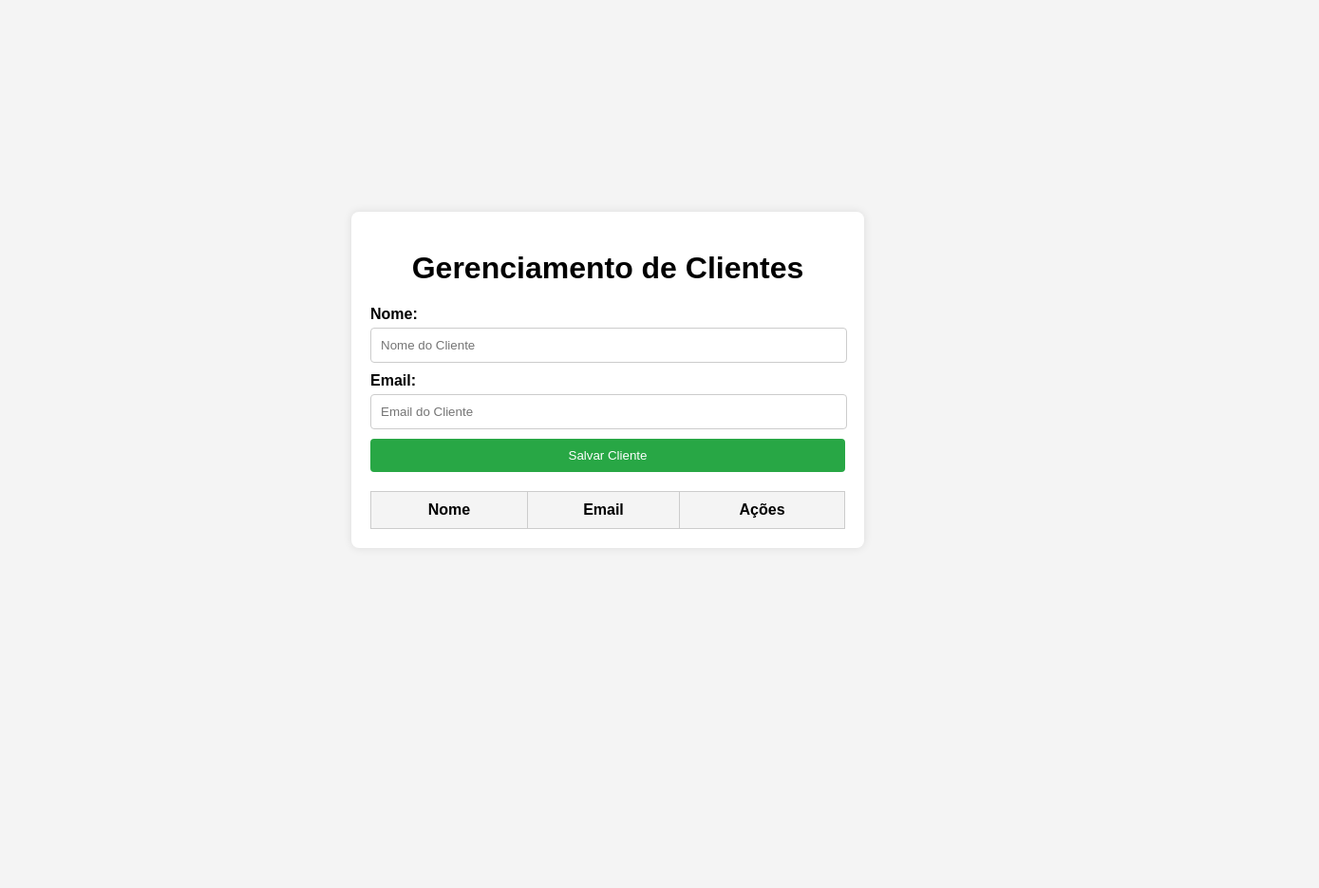
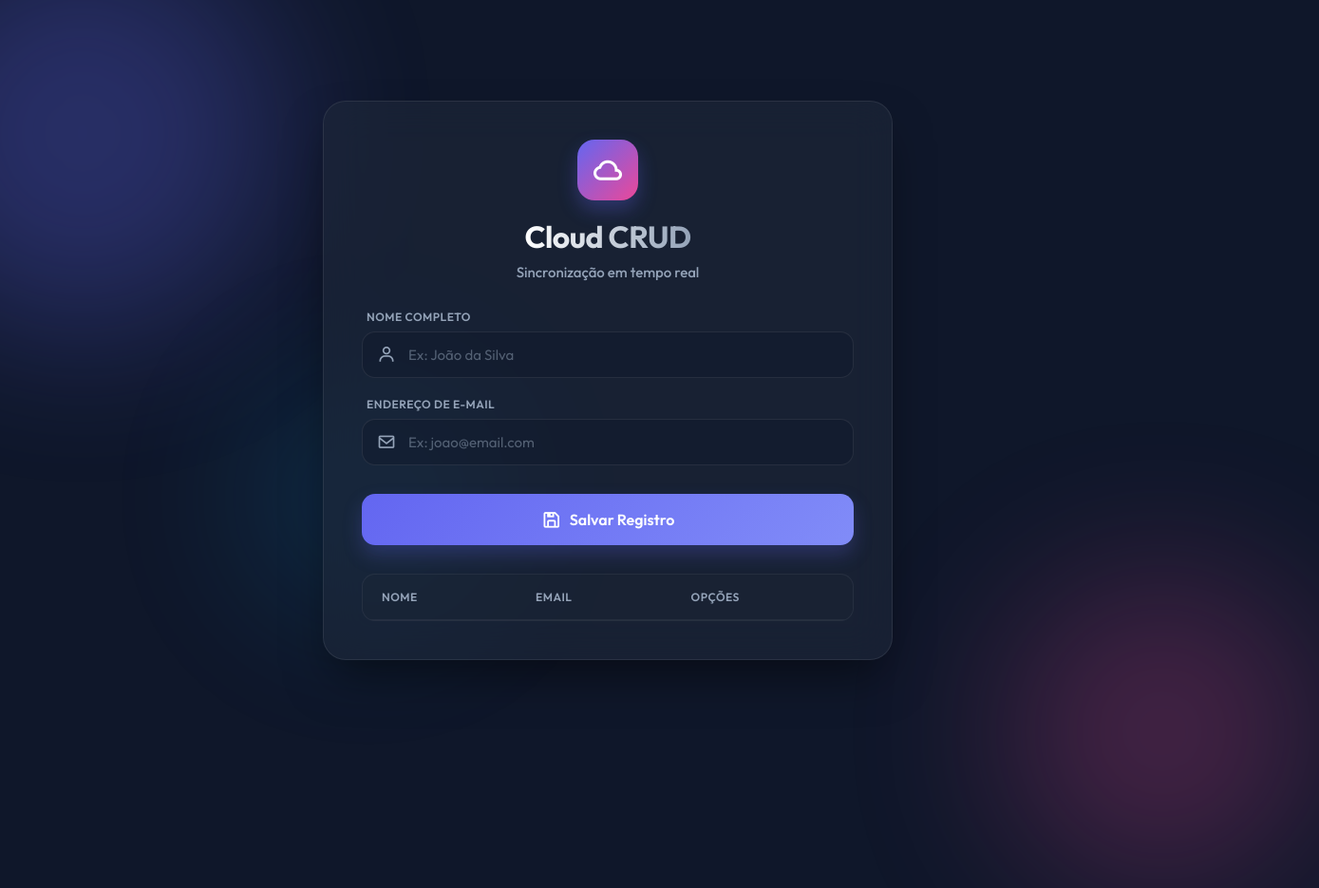
Before and after one commit to PadilhaaUser/CRUD, a plain HTML site: page index.html in a window 1280 px wide. Shown: the whole page at 95% size, 1389 px wide, since content can reach past the window. Before the commit the page ends 800 px from the top, so only its background shows below. Drawn offline with nearby package versions, Linux system fonts and the light colour scheme; no server answers.

Commit message:
feat: Restilização completa do UI (Dark Mode, Glassmorphism e Animações)

```diff
--- a/index.html
+++ b/index.html
@@ -3,35 +3,68 @@
 <head>
     <meta charset="UTF-8">
     <meta name="viewport" content="width=device-width, initial-scale=1.0">
-    <title>Gerenciamento de Clientes</title>
+    <title>Cloud CRUD</title>
+    <!-- Modern Typography -->
+    <link rel="preconnect" href="https://fonts.googleapis.com">
+    <link rel="preconnect" href="https://fonts.gstatic.com" crossorigin>
+    <link href="https://fonts.googleapis.com/css2?family=Outfit:wght@300;400;500;600;700&display=swap" rel="stylesheet">
+    <!-- Icons (Boxicons) -->
+    <link href='https://unpkg.com/boxicons@2.1.4/css/boxicons.min.css' rel='stylesheet'>
     <link rel="stylesheet" href="./style.css">
 </head>
 <body>
-    <div class="container">
-        <h1>Gerenciamento de Clientes</h1>
+    <!-- Background Animated Shapes (Glassmorphism Magic) -->
+    <div class="bg-shape shape1"></div>
+    <div class="bg-shape shape2"></div>
+    <div class="bg-shape shape3"></div>
+
+    <div class="container glass">
+        <header>
+            <div class="icon-wrapper">
+                <i class='bx bx-cloud'></i>
+            </div>
+            <h1>Cloud CRUD</h1>
+            <p>Sincronização em tempo real</p>
+        </header>
+
         <form id="formularioCliente">
             <input type="hidden" id="clienteId">
-            <div>
-                <label for="nomeCliente">Nome:</label>
-                <input type="text" id="nomeCliente" placeholder="Nome do Cliente" required>
+
+            <div class="input-box">
+                <label for="nomeCliente">Nome Completo</label>
+                <div class="input-wrapper">
+                    <i class='bx bx-user'></i>
+                    <input type="text" id="nomeCliente" placeholder="Ex: João da Silva" required>
                 </div>
-            <div>
-                <label for="emailCliente">Email:</label>
-                <input type="email" id="emailCliente" placeholder="Email do Cliente" required>
             </div>
-            <button type="submit">Salvar Cliente</button>
+
+            <div class="input-box">
+                <label for="emailCliente">Endereço de E-mail</label>
+                <div class="input-wrapper">
+                    <i class='bx bx-envelope'></i>
+                    <input type="email" id="emailCliente" placeholder="Ex: joao@email.com" required>
+                </div>
+            </div>
+
+            <button type="submit" class="btn-submit">
+                <i class='bx bx-save'></i> Salvar Registro
+            </button>
         </form>
+
+        <div class="table-container">
             <table>
                 <thead>
                     <tr>
                         <th>Nome</th>
                         <th>Email</th>
-                    <th>Ações</th>
+                        <th>Opções</th>
                     </tr>
                 </thead>
                 <tbody id="corpoTabelaClientes"></tbody>
             </table>
         </div>
+    </div>
+
     <script type="module" src="./app.js"></script>
 </body>
 </html>
--- a/style.css
+++ b/style.css
@@ -1,59 +1,237 @@
+/* DESIGN SYSTEM & VARIABLES */
+:root {
+    --bg-color: #0f172a;
+    --glass-bg: rgba(30, 41, 59, 0.6);
+    --glass-border: rgba(255, 255, 255, 0.08);
+    --primary-color: #6366f1;
+    --primary-hover: #4f46e5;
+    --accent-color: #ec4899;
+    --text-main: #f8fafc;
+    --text-muted: #94a3b8;
+    --danger: #ef4444;
+    --danger-hover: #dc2626;
+    --edit: #10b981;
+    --edit-hover: #059669;
+}
+
+* {
+    margin: 0;
+    padding: 0;
+    box-sizing: border-box;
+    font-family: 'Outfit', sans-serif;
+}
+
 body {
-    font-family: Arial, sans-serif;
-    background-color: #f4f4f4;
+    background-color: var(--bg-color);
+    color: var(--text-main);
     display: flex;
     justify-content: center;
     align-items: center;
-    height: 100vh;
-    margin: 0;
+    min-height: 100vh;
+    overflow: hidden;
+    position: relative;
+    padding: 20px;
 }
 
+/* BACKGROUND ORBS MAGIC */
+.bg-shape {
+    position: absolute;
+    border-radius: 50%;
+    filter: blur(80px);
+    z-index: -1;
+    animation: float 10s infinite alternate ease-in-out;
+}
+
+.shape1 {
+    width: 400px;
+    height: 400px;
+    background: var(--primary-color);
+    top: -10%;
+    left: -10%;
+    opacity: 0.3;
+}
+
+.shape2 {
+    width: 300px;
+    height: 300px;
+    background: var(--accent-color);
+    bottom: -10%;
+    right: -5%;
+    opacity: 0.25;
+    animation-delay: -5s;
+}
+
+.shape3 {
+    width: 250px;
+    height: 250px;
+    background: #0ea5e9;
+    bottom: 20%;
+    left: 20%;
+    opacity: 0.15;
+    animation-duration: 15s;
+}
+
+@keyframes float {
+    0% { transform: translate(0, 0) scale(1); }
+    100% { transform: translate(30px, 40px) scale(1.1); }
+}
+
+/* CONTAINER & GLASSMORPHISM */
 .container {
-    background: white;
-    padding: 20px;
-    border-radius: 8px;
-    box-shadow: 0 0 10px rgba(0, 0, 0, 0.1);
-    width: 500px;
+    width: 100%;
+    max-width: 600px;
+    background: var(--glass-bg);
+    backdrop-filter: blur(20px);
+    -webkit-backdrop-filter: blur(20px);
+    border: 1px solid var(--glass-border);
+    border-radius: 24px;
+    padding: 40px;
+    box-shadow: 0 25px 50px -12px rgba(0, 0, 0, 0.5);
+    z-index: 10;
+    display: flex;
+    flex-direction: column;
+    gap: 30px;
+}
+
+/* HEADER */
+header {
+    text-align: center;
+    display: flex;
+    flex-direction: column;
+    align-items: center;
+    gap: 8px;
+}
+
+.icon-wrapper {
+    width: 64px;
+    height: 64px;
+    background: linear-gradient(135deg, var(--primary-color), var(--accent-color));
+    border-radius: 18px;
+    display: flex;
+    align-items: center;
+    justify-content: center;
+    font-size: 36px;
+    color: white;
+    box-shadow: 0 10px 20px rgba(99, 102, 241, 0.3);
+    margin-bottom: 10px;
 }
 
 h1 {
-    text-align: center;
+    font-size: 32px;
+    font-weight: 700;
+    letter-spacing: -0.5px;
+    background: linear-gradient(to right, #ffffff, #94a3b8);
+    -webkit-background-clip: text;
+    -webkit-text-fill-color: transparent;
 }
 
-form {
-    margin-bottom: 20px;
+p {
+    color: var(--text-muted);
+    font-size: 15px;
+    font-weight: 500;
 }
 
-form div {
-    margin-bottom: 10px;
+/* FORM */
+form {
+    display: flex;
+    flex-direction: column;
+    gap: 20px;
 }
 
-label {
-    display: block;
-    margin-bottom: 5px;
-    font-weight: bold;
+.input-box {
+    display: flex;
+    flex-direction: column;
+    gap: 8px;
+}
+
+.input-box label {
+    font-size: 12px;
+    font-weight: 600;
+    color: var(--text-muted);
+    text-transform: uppercase;
+    letter-spacing: 0.5px;
+    margin-left: 5px;
+}
+
+.input-wrapper {
+    position: relative;
+    display: flex;
+    align-items: center;
+}
+
+.input-wrapper i {
+    position: absolute;
+    left: 16px;
+    color: var(--text-muted);
+    font-size: 20px;
+    transition: 0.3s ease;
 }
 
 input[type="text"],
 input[type="email"] {
-    width: calc(100% - 20px);
-    padding: 10px;
-    border: 1px solid #ccc;
-    border-radius: 4px;
+    width: 100%;
+    padding: 14px 14px 14px 48px;
+    border-radius: 14px;
+    background: rgba(15, 23, 42, 0.4);
+    border: 1px solid var(--glass-border);
+    color: white;
+    font-size: 15px;
+    outline: none;
+    transition: all 0.3s ease;
 }
 
-button {
-    padding: 10px;
-    border: none;
-    background-color: #28a745;
-    color: white;
-    border-radius: 4px;
-    cursor: pointer;
-    width: 100%;
+input::placeholder {
+    color: rgba(148, 163, 184, 0.5);
 }
 
-button:hover {
-    background-color: #218838;
+input:focus {
+    background: rgba(15, 23, 42, 0.7);
+    border-color: var(--primary-color);
+    box-shadow: 0 0 0 4px rgba(99, 102, 241, 0.15);
+}
+
+input:focus + i, .input-wrapper:focus-within i {
+    color: var(--primary-color);
+}
+
+.btn-submit {
+    margin-top: 10px;
+    padding: 16px;
+    border-radius: 14px;
+    border: none;
+    background: linear-gradient(135deg, var(--primary-color), #818cf8);
+    color: white;
+    font-size: 16px;
+    font-weight: 600;
+    cursor: pointer;
+    display: flex;
+    align-items: center;
+    justify-content: center;
+    gap: 8px;
+    transition: all 0.3s ease;
+    box-shadow: 0 10px 20px rgba(99, 102, 241, 0.25);
+}
+
+.btn-submit i {
+    font-size: 22px;
+}
+
+.btn-submit:hover {
+    transform: translateY(-2px);
+    box-shadow: 0 15px 25px rgba(99, 102, 241, 0.35);
+}
+
+.btn-submit:active {
+    transform: translateY(0);
+}
+
+/* TABLE SECTION */
+.table-container {
+    width: 100%;
+    overflow-x: auto;
+    background: rgba(15, 23, 42, 0.3);
+    border-radius: 14px;
+    border: 1px solid var(--glass-border);
 }
 
 table {
@@ -61,35 +239,72 @@ table {
     border-collapse: collapse;
 }
 
-th,
-td {
-    padding: 10px;
-    border: 1px solid #ccc;
-    text-align: center;
+th, td {
+    padding: 16px 20px;
+    text-align: left;
+    border-bottom: 1px solid var(--glass-border);
 }
 
 th {
-    background-color: #f4f4f4;
+    background: rgba(255, 255, 255, 0.02);
+    font-size: 12px;
+    font-weight: 600;
+    color: var(--text-muted);
+    text-transform: uppercase;
+    letter-spacing: 0.5px;
 }
 
-.acoes button {
-    background-color: #007bff;
-    border: none;
-    color: white;
-    padding: 5px 10px;
-    border-radius: 4px;
-    cursor: pointer;
-    margin: 0 5px;
+td {
+    font-size: 15px;
+    font-weight: 400;
+    color: #e2e8f0;
 }
 
-.acoes button:hover {
-    background-color: #0056b3;
+tr:last-child td {
+    border-bottom: none;
 }
 
-.acoes .botao-excluir {
-    background-color: #dc3545;
+tr {
+    transition: background 0.2s ease;
 }
 
-.acoes .botao-excluir:hover {
-    background-color: #c82333;
+tbody tr:hover {
+    background: rgba(255, 255, 255, 0.04);
 }
+
+/* ACTION BUTTONS */
+.acoes {
+    display: flex;
+    gap: 8px;
+}
+
+td button {
+    padding: 8px 14px;
+    border-radius: 8px;
+    border: none;
+    font-size: 13px;
+    font-weight: 600;
+    cursor: pointer;
+    transition: all 0.2s ease;
+    color: white;
+}
+
+.botao-editar {
+    background: rgba(16, 185, 129, 0.15);
+    color: #34d399;
+}
+
+.botao-editar:hover {
+    background: var(--edit);
+    color: white;
+}
+
+.botao-excluir {
+    background: rgba(239, 68, 68, 0.15);
+    color: #f87171;
+}
+
+.botao-excluir:hover {
+    background: var(--danger);
+    color: white;
+}
```
Lines whose indentation alone changed are shown as unchanged.
